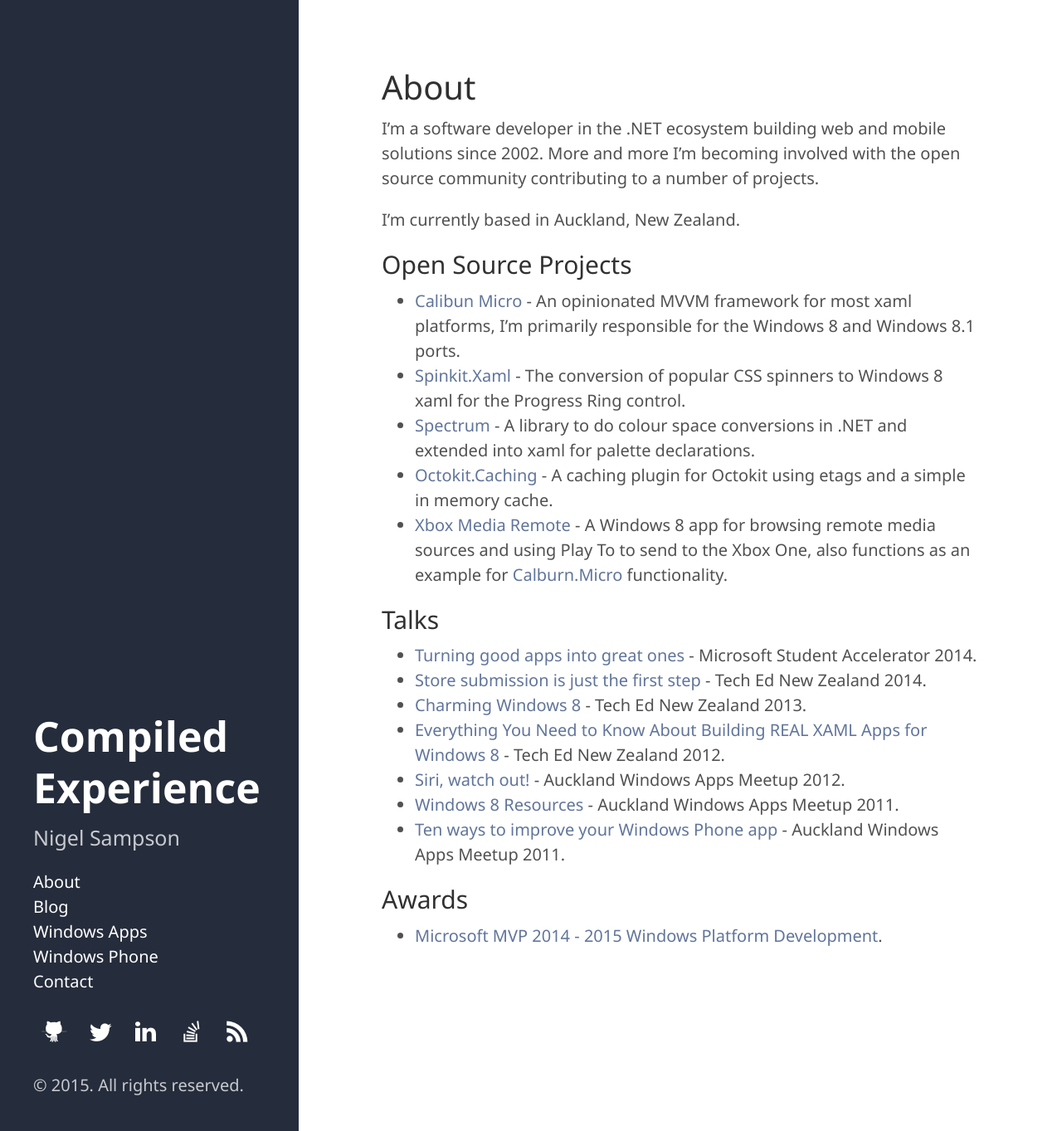
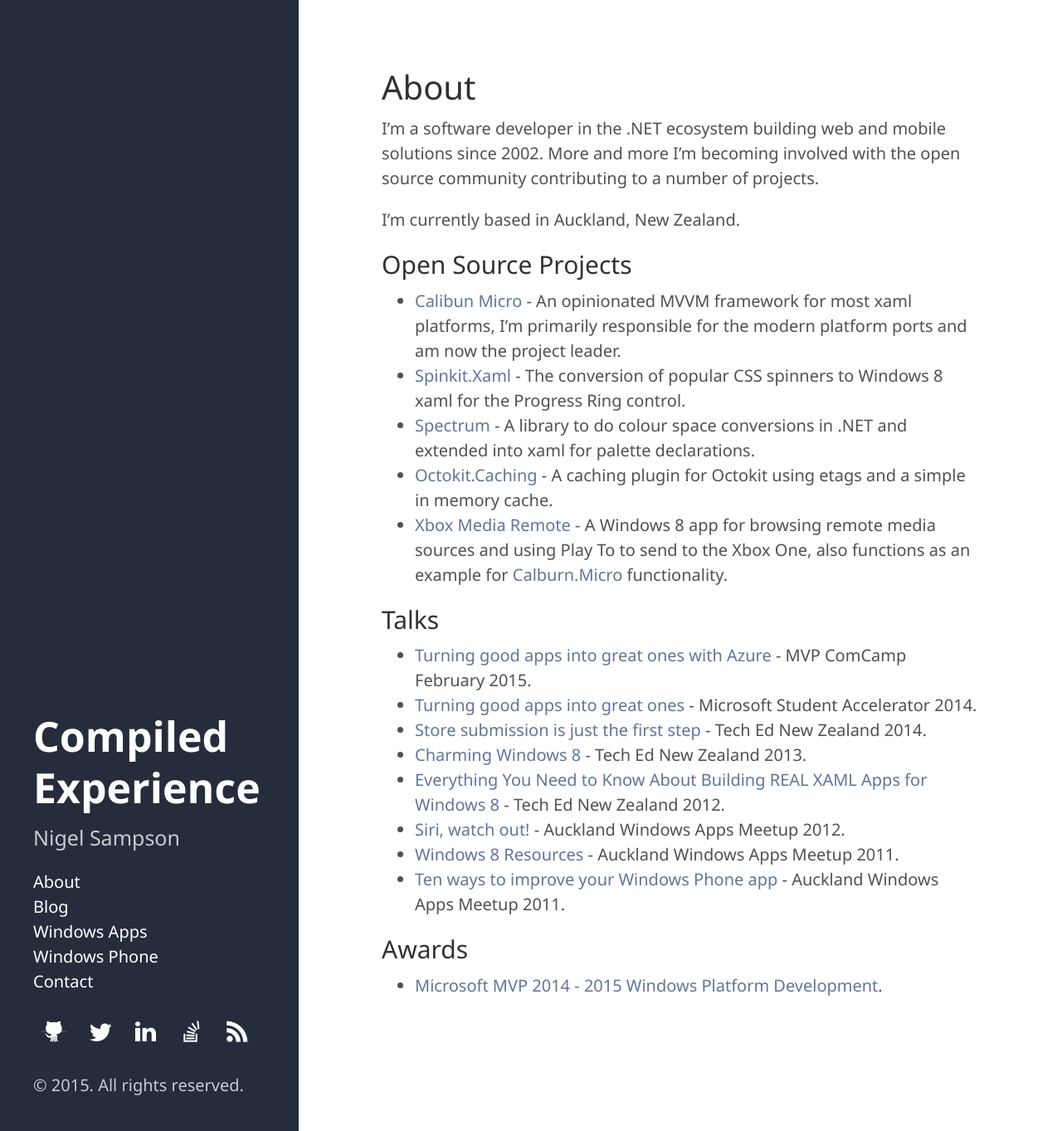
Before and after one commit to nigel-sampson/nigel-sampson.github.io, a Jekyll site: the page built from about.md, in a window 1280 px wide and 1363 px high. Shown: the whole window at 83% size. Built offline with Jekyll 4.4.1, drawn with Linux system fonts in a browser that asks for light colours; Markdown is read by kramdown in place of the engine named in the settings.

Commit message:
Updated about

```diff
--- a/about.md
+++ b/about.md
@@ -9,7 +9,7 @@
 
 ## Open Source Projects
 
- - [Calibun Micro][cm] - An opinionated MVVM framework for most xaml platforms, I'm primarily responsible for the Windows 8 and Windows 8.1 ports.
+ - [Calibun Micro][cm] - An opinionated MVVM framework for most xaml platforms, I'm primarily responsible for the modern platform ports and am now the project leader.
  - [Spinkit.Xaml][sk] - The conversion of popular CSS spinners to Windows 8 xaml for the Progress Ring control.
  - [Spectrum][spec] - A library to do colour space conversions in .NET and extended into xaml for palette declarations.
  - [Octokit.Caching][caching] - A caching plugin for Octokit using etags and a simple in memory cache.
@@ -17,6 +17,7 @@
 
 ## Talks
 
+ - [Turning good apps into great ones with Azure][comcamp] - MVP ComCamp February 2015.
  - [Turning good apps into great ones][msa] - Microsoft Student Accelerator 2014.
  - [Store submission is just the first step][store] - Tech Ed New Zealand 2014.
  - [Charming Windows 8][charming] - Tech Ed New Zealand 2013.
@@ -29,7 +30,7 @@
 
  - [Microsoft MVP 2014 - 2015 Windows Platform Development][mvp].
 
-[cm]: https://github.com/BlueSpire/Caliburn.Micro/
+[cm]: http://caliburnmicro.com/
 [sk]: https://github.com/nigel-sampson/spinkit-xaml
 [xmr]: https://github.com/nigel-sampson/xbox-media-remote
 [improve]: https://onedrive.live.com/redir?resid=D28A1F0AF33100D0!137&authkey=!AF8UgTHqVwS-Iro&ithint=file%2c.pptx
@@ -42,3 +43,4 @@
 [msa]: https://onedrive.live.com/redir?resid=D28A1F0AF33100D0!26511&authkey=!AFyecBy1cjKYL6E&ithint=file%2cpptx
 [spec]: https://github.com/nigel-sampson/spectrum
 [caching]: https://github.com/nigel-sampson/octokit.caching
+[comcamp]: http://1drv.ms/1LV0nGC
```
